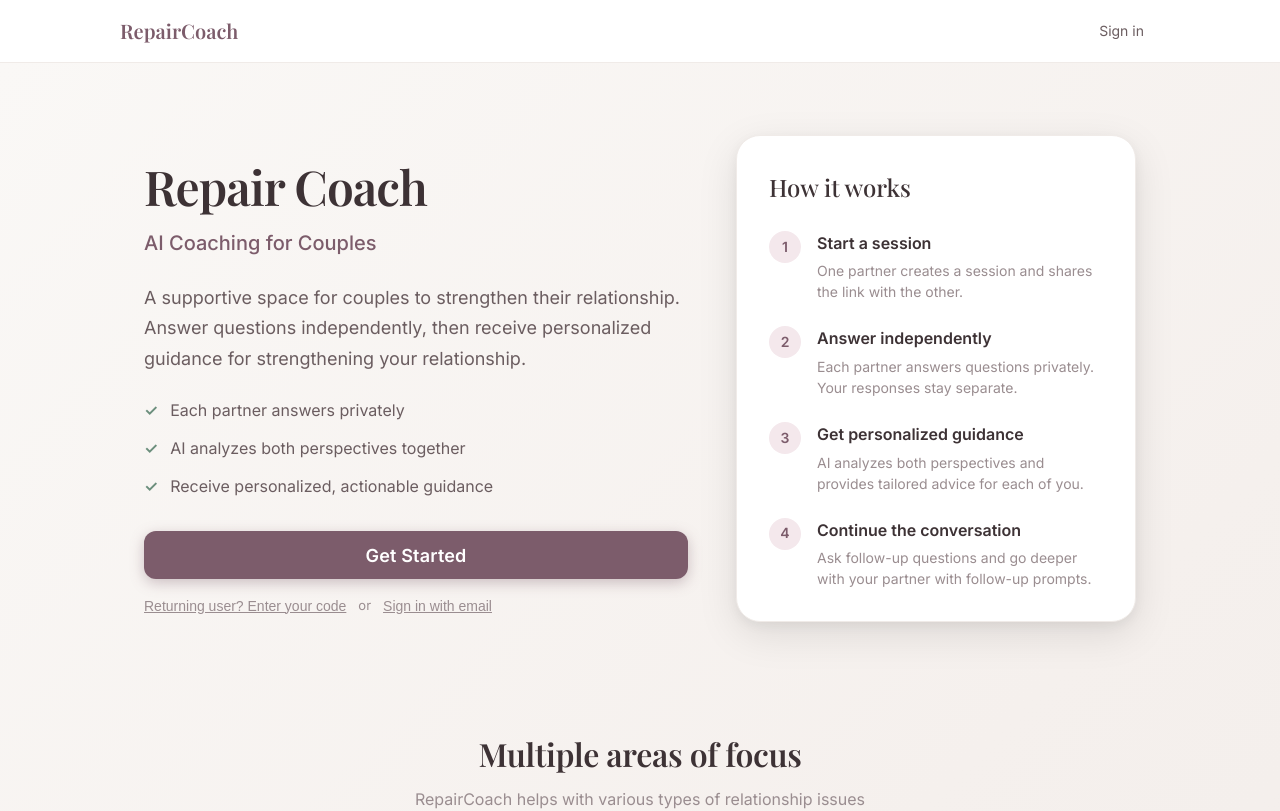
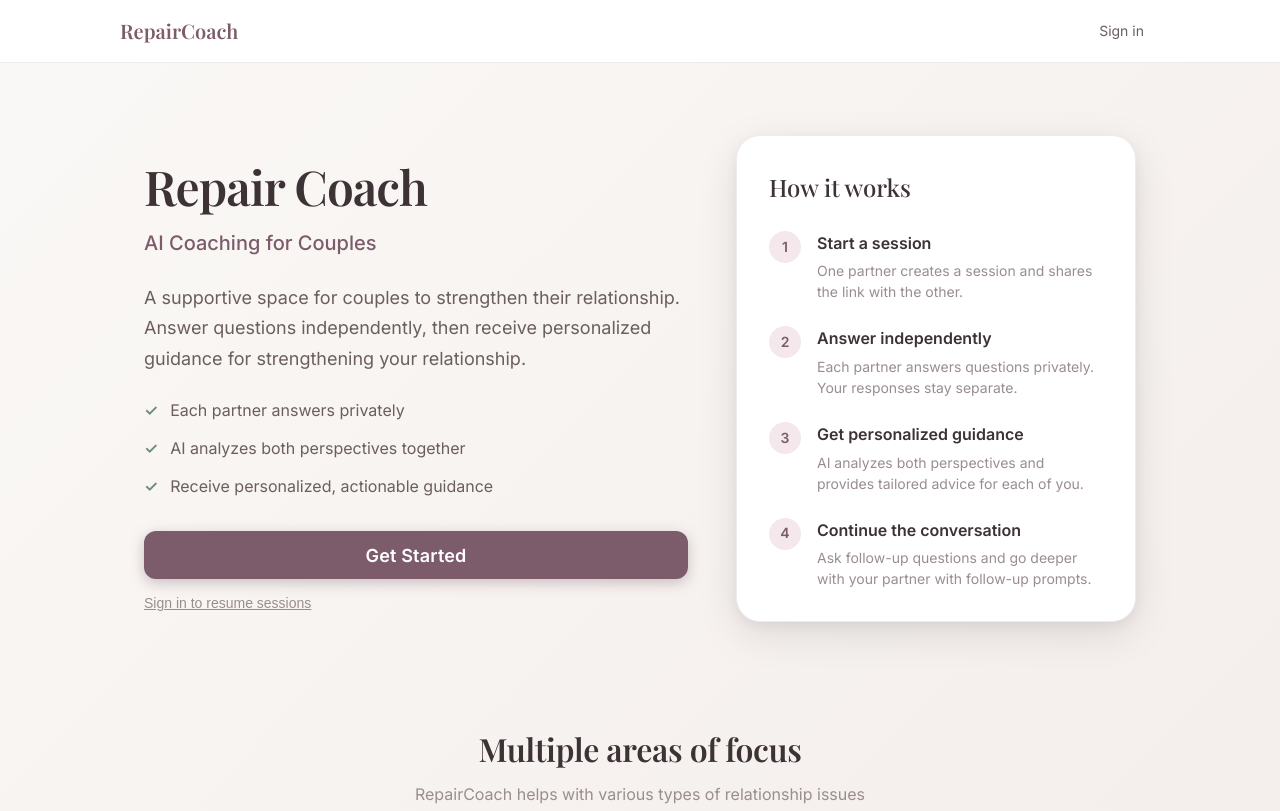
Before and after one commit to calebkintsugi/couples-therapy, a React (Vite) app: page / in a window 1280 px wide. Shown: the top 811 px of the page. Built offline with nearby package versions, Linux system fonts and the light colour scheme.

Commit message:
Update Landing.jsx

```diff
--- a/src/components/Landing.jsx
+++ b/src/components/Landing.jsx
@@ -4,6 +4,7 @@ import Disclaimer from './Disclaimer';
 import { categories } from '../questions';
 import { trackPageView, trackClick } from '../analytics';
 import { PAYMENTS_ENABLED } from '../config';
+import { useAuth } from '../context/AuthContext';
 
 function Landing() {
   const [loading, setLoading] = useState(false);
@@ -15,6 +16,7 @@ function Landing() {
   const [showEmailForm, setShowEmailForm] = useState(false);
   const [email, setEmail] = useState('');
   const navigate = useNavigate();
+  const { user } = useAuth();
 
   useEffect(() => {
     trackPageView('landing');
@@ -196,28 +198,27 @@ function Landing() {
               )}
 
               <div className="returning-options">
+                {user ? (
                   <button
                     className="returning-link"
                     onClick={() => {
-                    trackClick('returning_users_enter_code');
-                    setShowReturning(true);
-                    setTimeout(() => {
-                      document.getElementById('returning-section')?.scrollIntoView({ behavior: 'smooth' });
-                    }, 100);
+                      trackClick('go_to_sessions');
+                      navigate('/account');
                     }}
                   >
-                  Returning user? Enter your code
+                    Go to your existing sessions
                   </button>
-                <span className="returning-divider">or</span>
+                ) : (
                   <button
                     className="returning-link"
                     onClick={() => {
-                    trackClick('sign_in_link');
+                      trackClick('sign_in_to_resume');
                       navigate('/login');
                     }}
                   >
-                  Sign in with email
+                    Sign in to resume sessions
                   </button>
+                )}
               </div>
             </div>
 
```
Lines whose indentation alone changed are shown as unchanged.
